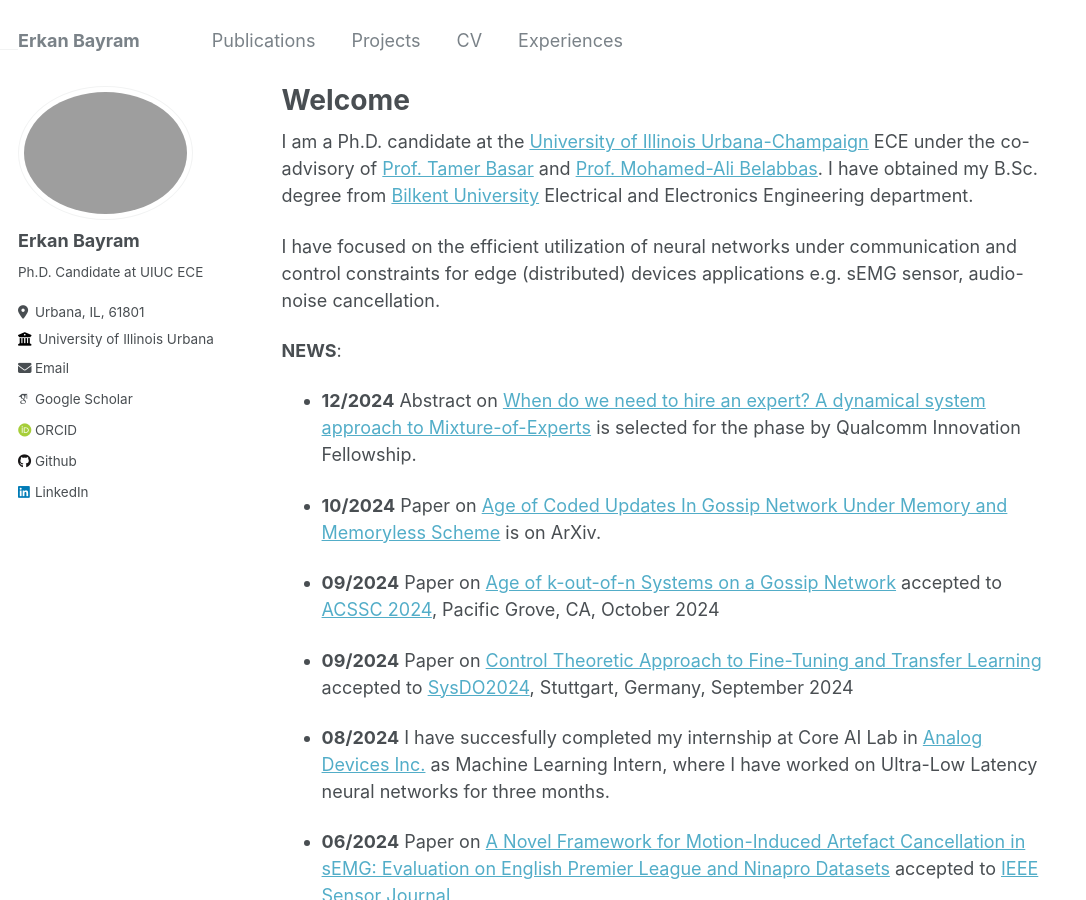
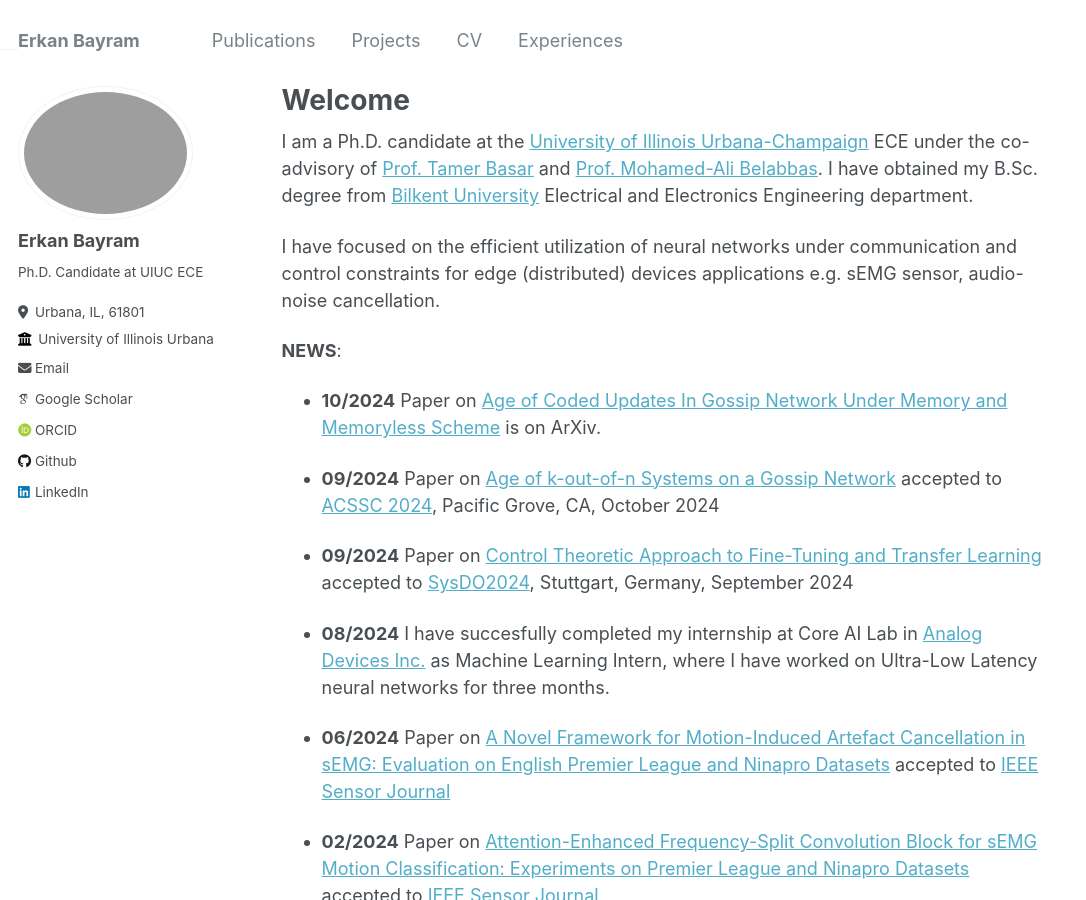
Before and after one commit to erkan1863/erkan1863.github.io, a Jekyll site: the page built from _pages/about.md, in a window 1280 px wide and 900 px high. Shown: the whole window, without its empty margins (0-1086 px from the left). Built offline with Jekyll 4.4.1, drawn with Linux system fonts in a browser that asks for light colours; some web fonts are replaced.

Commit message:
remove qual

```diff
--- a/_pages/about.md
+++ b/_pages/about.md
@@ -14,8 +14,6 @@ I am a Ph.D. candidate at the [University of Illinois Urbana-Champaign](https://
 I have focused on the efficient utilization of neural networks under communication and control constraints for edge (distributed) devices applications e.g. sEMG sensor, audio-noise cancellation.
 
 **NEWS**:
-* **12/2024** Abstract on [When do we need to hire an expert? A dynamical system approach to Mixture-of-Experts](https://www.qualcomm.com/research/university-relations/innovation-fellowship/2025-north-america) is selected for the phase by Qualcomm Innovation Fellowship.
-
 * **10/2024** Paper on [Age of Coded Updates In Gossip Network Under Memory and Memoryless Scheme](https://erkan1863.github.io/publication/2024-10-29-age_of_coded) is on ArXiv.
 
 * **09/2024** Paper on [Age of k-out-of-n Systems on a Gossip Network](https://erkan1863.github.io/publication/2024-02-18-age_k_n_TSS_on_gossip) accepted to [ACSSC 2024](https://www.asilomarsscconf.org/), Pacific Grove, CA, October 2024
```
